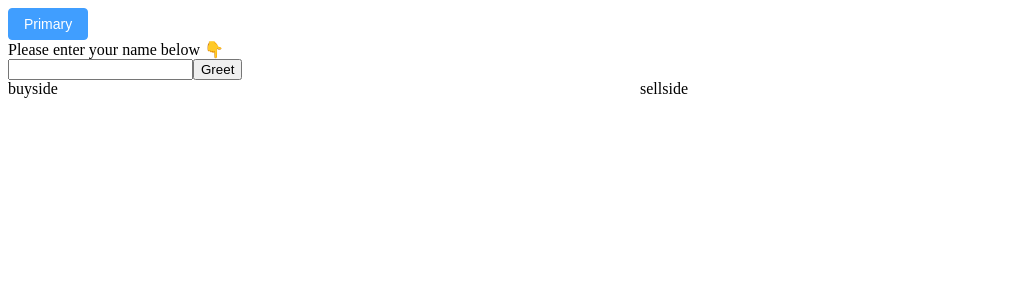
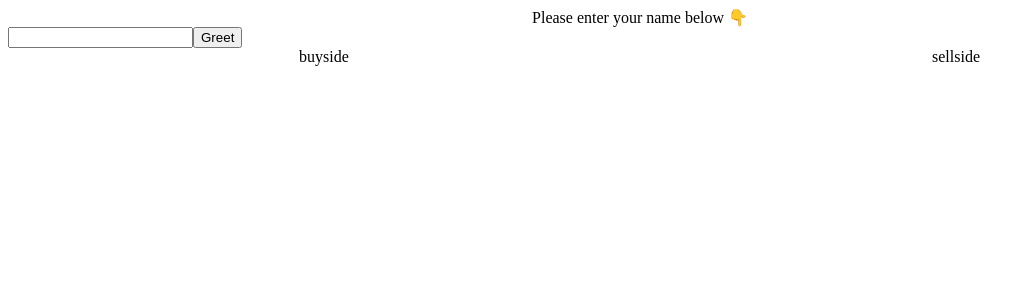
Before and after one commit to huangyisan/futures-point, a Vue app in the folder frontend/: page / in a window 1280 px wide. Shown: the top 300 px of the page, without its empty margins (0-1035 px from the left). Built offline with nearby package versions, Linux system fonts and the light colour scheme.

Commit message:
feat: update front

```diff
--- a/frontend/src/components/HelloWorld.vue
+++ b/frontend/src/components/HelloWorld.vue
@@ -21,8 +21,7 @@ function greet() {
 
     <el-row>
       <el-col :span="24">
-        <el-button type="primary">Primary</el-button>
-        <div id="result" class="result">{{ data.resultText }}</div>
+        <div id="result" class="center">{{ data.resultText }}</div>
         <div id="input" class="input-box">
           <input id="name" v-model="data.name" autocomplete="off" class="input" type="text"/>
           <button class="btn" @click="greet">Greet</button>
@@ -30,96 +29,26 @@ function greet() {
       </el-col>
     </el-row>
   <el-row>
-    <el-col :span="12">
-      <div class="grid-content ep-bg-purple" >
+    <el-col class="center" :span="12">
+      <div >
         <BuySide/>
       </div>
 
 
     </el-col>
-    <el-col :span="12">
-      <div class="grid-content ep-bg-purple" >
+    <el-col class="center" :span="12">
+      <div >
         <SellSide/>
       </div>
 
     </el-col>
   </el-row>
-<!--  -->
-<!--  <el-row>-->
-<!--    <el-col :span="24"><div class="grid-content ep-bg-purple-dark" ></div> 111 </el-col>-->
-<!--  </el-row>-->
-<!--  <el-row>-->
-<!--    <el-col :span="12"><div class="grid-content ep-bg-purple" ></div> 111 </el-col>-->
-<!--    <el-col :span="12"><div class="grid-content ep-bg-purple-light" ></div> 111 </el-col>-->
-<!--  </el-row>-->
-<!--  <el-row>-->
-<!--    <el-col :span="8"><div class="grid-content ep-bg-purple" /></el-col>-->
-<!--    <el-col :span="8"><div class="grid-content ep-bg-purple-light" /></el-col>-->
-<!--    <el-col :span="8"><div class="grid-content ep-bg-purple" /></el-col>-->
-<!--  </el-row>-->
-<!--  <el-row>-->
-<!--    <el-col :span="6"><div class="grid-content ep-bg-purple" /></el-col>-->
-<!--    <el-col :span="6"><div class="grid-content ep-bg-purple-light" /></el-col>-->
-<!--    <el-col :span="6"><div class="grid-content ep-bg-purple" /></el-col>-->
-<!--    <el-col :span="6"><div class="grid-content ep-bg-purple-light" /></el-col>-->
-<!--  </el-row>-->
-<!--  <el-row>-->
-<!--    <el-col :span="4"><div class="grid-content ep-bg-purple" /></el-col>-->
-<!--    <el-col :span="4"><div class="grid-content ep-bg-purple-light" /></el-col>-->
-<!--    <el-col :span="4"><div class="grid-content ep-bg-purple" /></el-col>-->
-<!--    <el-col :span="4"><div class="grid-content ep-bg-purple-light" /></el-col>-->
-<!--    <el-col :span="4"><div class="grid-content ep-bg-purple" /></el-col>-->
-<!--    <el-col :span="4"><div class="grid-content ep-bg-purple-light" /></el-col>-->
-<!--  </el-row>-->
-
-
-
 
 
 </template>
 
 <style scoped>
-
-/*.result {*/
-/*  height: 20px;*/
-/*  line-height: 20px;*/
-/*  margin: 1.5rem auto;*/
-/*}*/
-
-/*.input-box .btn {*/
-/*  width: 60px;*/
-/*  height: 30px;*/
-/*  line-height: 30px;*/
-/*  border-radius: 3px;*/
-/*  border: none;*/
-/*  margin: 0 0 0 20px;*/
-/*  padding: 0 8px;*/
-/*  cursor: pointer;*/
-/*}*/
-
-/*.input-box .btn:hover {*/
-/*  background-image: linear-gradient(to top, #cfd9df 0%, #e2ebf0 100%);*/
-/*  color: #333333;*/
-/*}*/
-
-/*.input-box .input {*/
-/*  border: none;*/
-/*  border-radius: 3px;*/
-/*  outline: none;*/
-/*  height: 30px;*/
-/*  line-height: 30px;*/
-/*  padding: 0 10px;*/
-/*  background-color: rgba(240, 240, 240, 1);*/
-/*  -webkit-font-smoothing: antialiased;*/
-/*}*/
-
-/*.input-box .input:hover {*/
-/*  border: none;*/
-/*  background-color: rgba(255, 255, 255, 1);*/
-/*}*/
-
-/*.input-box .input:focus {*/
-/*  border: none;*/
-/*  background-color: rgba(255, 255, 255, 1);*/
-/*}*/
+.center {
+  text-align: center;
+}
 </style>
```
